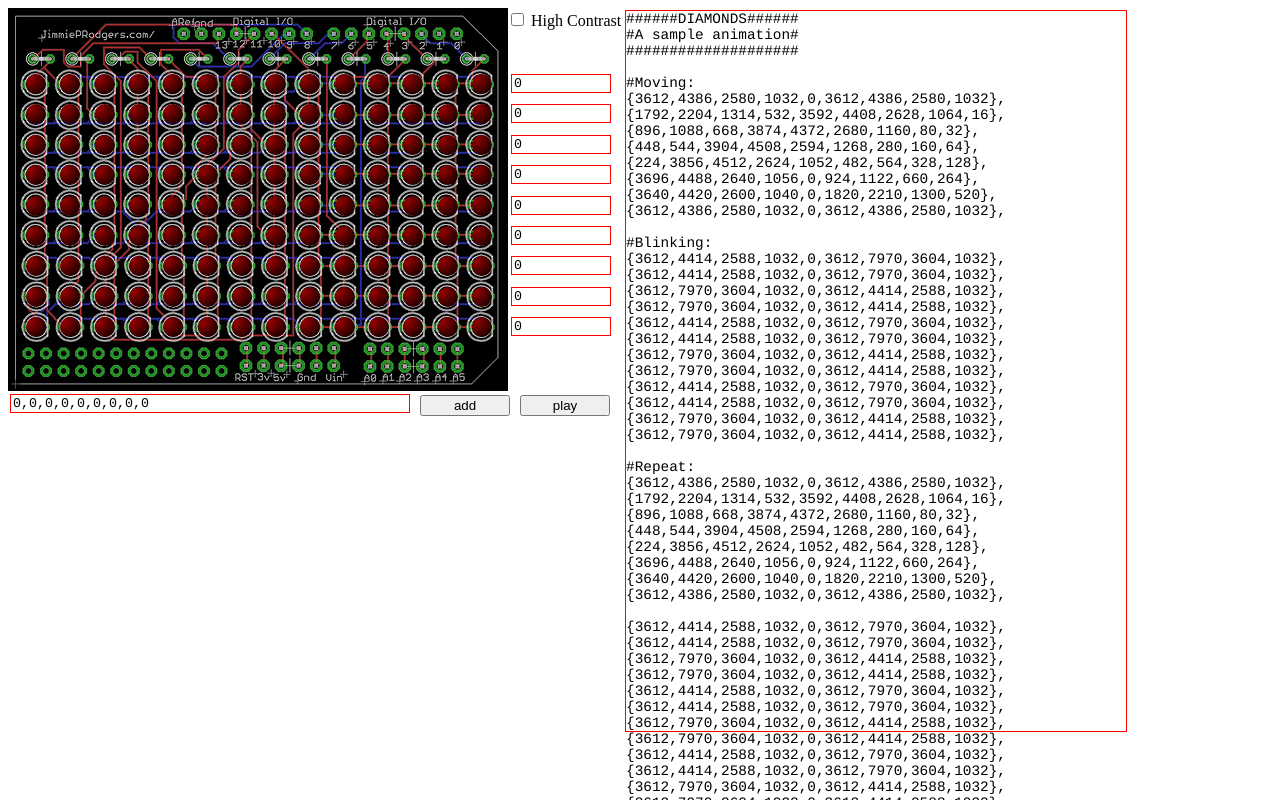
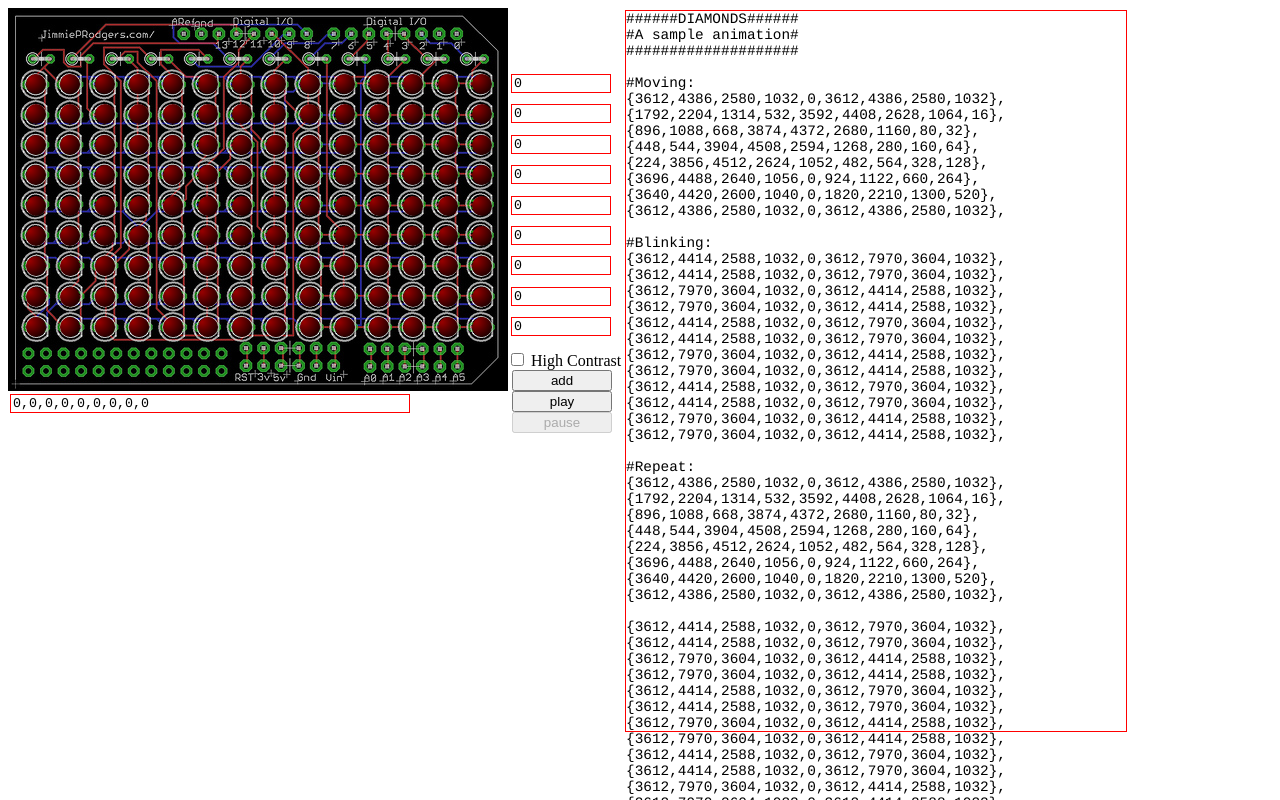
Before and after one commit to Sequoia/LSS, a plain HTML site: page index.html in a window 1280 px wide. Drawn offline with Linux system fonts and the light colour scheme.

Commit message:
pause button not hooked up, style changes

```diff
--- a/index.html
+++ b/index.html
@@ -12,10 +12,12 @@
 		<div id="controls">
 			<input type="checkbox" id="highContrast" name="highContrast" />
 			<label for="highContrast">High Contrast</label>
+			<button id="pushMatrixCode">add</button>
+			<button id="play">play</button>
+			<button id="pause" disabled >pause</button>
 		</div>
 		<input id="matrixCode" />
-		<button id="pushMatrixCode">add</button>
-		<button id="play">play</button>
+
 		<div contenteditable id="sequence">
 			######DIAMONDS######<br>
 			#A sample animation#<br>
--- a/lss.css
+++ b/lss.css
@@ -46,7 +46,12 @@ input.rowcode{
 	#controls{
 		position:absolute;
 		left:507px;
-		top:10px;
+		top:350px;
+	}
+	#controls button{
+		width:100px;
+		display:block;
+		margin-left:5px;
 	}
 /*end controls*/
 
@@ -56,18 +61,6 @@ input.rowcode{
 		left:10px;
 		top:394px;
 		width:400px;
-	}
-	button#pushMatrixCode{
-		position:absolute;
-		left:420px;
-		margin-top:4px;
-		width:90px;
-	}
-	button#play{
-		position:absolute;
-		left:520px;
-		margin-top:4px;
-		width:90px;
 	}
 	div#sequence{
 		position:absolute;
--- a/lss.js
+++ b/lss.js
@@ -1,4 +1,5 @@
 /*global console, window */
+//@TODO remove dom stuff from this script, make it an "output driver"
 
 define('lss', ['jquery','underscore'], function($, _){
 	"use strict";
```
Also changed, not shown: 1 other file.
